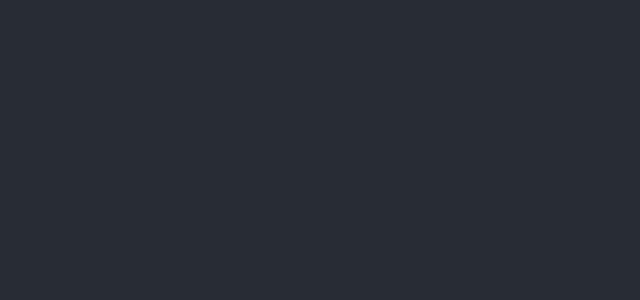
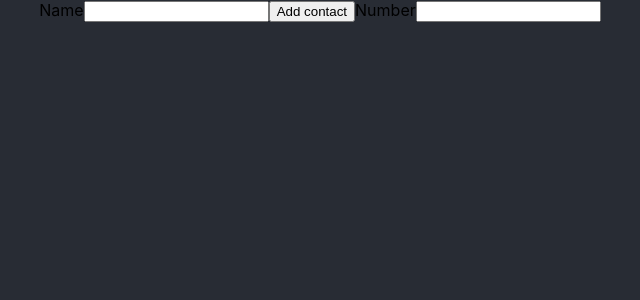
Before and after one commit to AndriyKikot/goit-react-hw-02-phonebook, a React (Create React App) app: page / in a window 1280 px wide. Shown: the top 300 px of the page, without its empty margins (320-960 px from the left). Built offline with nearby package versions, Linux system fonts and the light colour scheme.

Commit message:
added form

```diff
--- a/package.json
+++ b/package.json
@@ -9,6 +9,7 @@
     "react": "^17.0.1",
     "react-dom": "^17.0.1",
     "react-scripts": "4.0.1",
+    "uuid": "^8.3.1",
     "web-vitals": "^0.2.4"
   },
   "scripts": {
--- a/src/App.css
+++ b/src/App.css
@@ -1,38 +1,3 @@
 .App {
   text-align: center;
 }
-
-.App-logo {
-  height: 40vmin;
-  pointer-events: none;
-}
-
-@media (prefers-reduced-motion: no-preference) {
-  .App-logo {
-    animation: App-logo-spin infinite 20s linear;
-  }
-}
-
-.App-header {
-  background-color: #282c34;
-  min-height: 100vh;
-  display: flex;
-  flex-direction: column;
-  align-items: center;
-  justify-content: center;
-  font-size: calc(10px + 2vmin);
-  color: white;
-}
-
-.App-link {
-  color: #61dafb;
-}
-
-@keyframes App-logo-spin {
-  from {
-    transform: rotate(0deg);
-  }
-  to {
-    transform: rotate(360deg);
-  }
-}
--- a/src/App.js
+++ b/src/App.js
@@ -1,11 +1,47 @@
 import './App.css';
+import { Component } from 'react';
 
-function App() {
-  return (
-    <div className="App">
-      <header className="App-header"></header>
-    </div>
-  );
+// import { v4 as uuidv4 } from 'uuid';
+
+class App extends Component {
+  state = {
+    contacts: [],
+    name: '',
+  };
+
+  handleNameChange = event => {
+    this.setState({ name: event.currentTarget.value });
+  };
+
+  handleSubmit = e => {
+    e.preventDefault();
+    console.log(this.state);
+  };
+
+  render() {
+    return (
+      <div className="App">
+        <form action="" onSubmit={this.handleSubmit}>
+          <label htmlFor="">
+            Name
+            <input
+              type="text"
+              value={this.state.name}
+              name="name"
+              onChange={this.handleNameChange}
+            />
+          </label>
+
+          <button type="submit">Add contact</button>
+
+          <label htmlFor="">
+            Number
+            <input type="text" />
+          </label>
+        </form>
+      </div>
+    );
+  }
 }
 
 export default App;
--- a/src/index.css
+++ b/src/index.css
@@ -5,6 +5,7 @@ body {
     sans-serif;
   -webkit-font-smoothing: antialiased;
   -moz-osx-font-smoothing: grayscale;
+  background-color: #282c34;
 }
 
 code {
```
Also changed, not shown: 2 other files (tests, documents, lock files or other folders).
